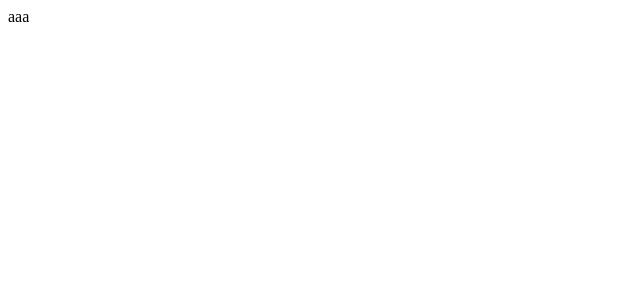
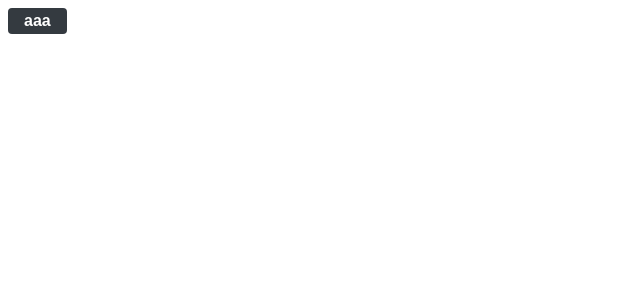
Before and after one commit to Jiwon8037/Simple-Blog-front, a React (Create React App) app: page / in a window 1280 px wide. Shown: the top 300 px of the page, without its empty margins (0-640 px from the left). Built offline with nearby package versions, Linux system fonts and the light colour scheme.

Commit message:
버튼 컴포넌트

```diff
--- /dev/null
+++ b/src/components/common/Button.jsx
@@ -0,0 +1,27 @@
+import React from 'react';
+import styled from 'styled-components';
+import palette from '../../lib/palette';
+
+const StlyedButton=styled.button`
+    border: none;
+    border-radius: 4px;
+    font-size: 1rem;
+    font-weight: bold;
+    padding: 0.25rem 1rem;
+    color:white;
+    outline: none;
+    cursor: pointer;
+
+    background: ${palette.gray[8]};
+    &:hover{
+        background: ${palette.gray[6]};
+    }
+`;
+
+const Button = (props) => {
+    return (
+        <StlyedButton {...props}/>
+    );
+};
+
+export default Button;
--- /dev/null
+++ b/src/index.css
@@ -0,0 +1,33 @@
+body {
+  margin: 0;
+  padding: 0;
+  font-family: -apple-system, BlinkMacSystemFont, 'Segoe UI', 'Roboto', 'Oxygen',
+    'Ubuntu', 'Cantarell', 'Fira Sans', 'Droid Sans', 'Helvetica Neue',
+    sans-serif;
+  -webkit-font-smoothing: antialiased;
+  -moz-osx-font-smoothing: grayscale;
+  box-sizing: border-box;
+  min-height: 100%;
+}
+
+#root{
+  min-height: 100%;
+}
+
+html{
+  height: 100%;
+}
+
+a{
+  color: inherit;
+  text-decoration: none;
+}
+
+*{
+  box-sizing: inherit;
+}
+
+code {
+  font-family: source-code-pro, Menlo, Monaco, Consolas, 'Courier New',
+    monospace;
+}
--- a/src/pages/PostListPage.jsx
+++ b/src/pages/PostListPage.jsx
@@ -1,9 +1,10 @@
 import React from 'react';
+import Button from '../components/common/Button';
 
 const PostListPage = () => {
     return (
         <div>
-            aaa
+            <Button>aaa</Button>
         </div>
     );
 };
```
